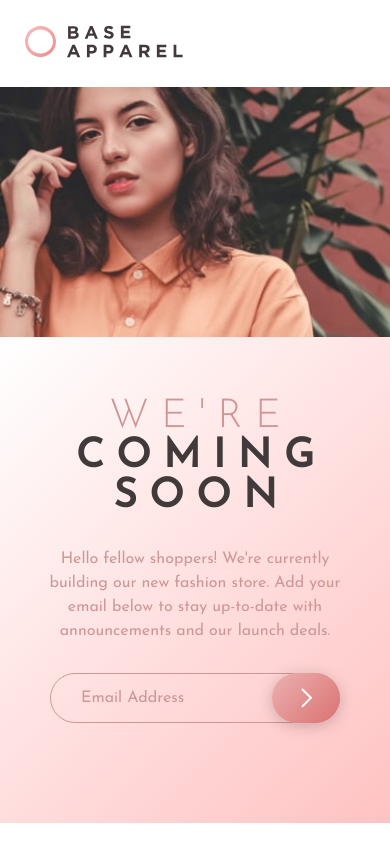
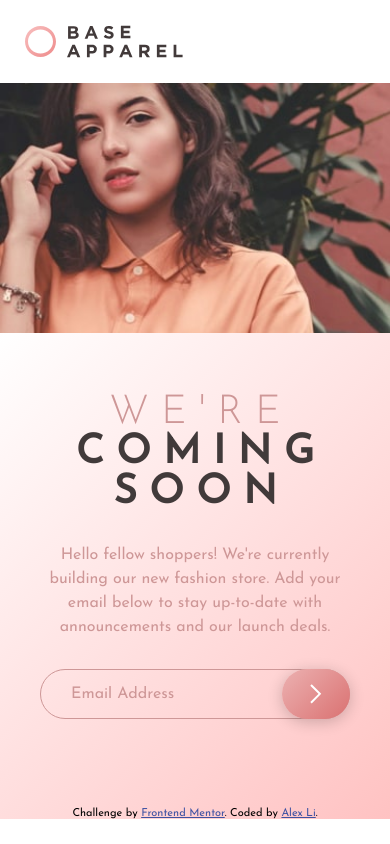
Before and after one commit to awexli/base-apparel-landing-page, a plain HTML site: page index.html in a window 390 px wide. Drawn offline with Linux system fonts and the light colour scheme.

Commit message:
add media query paddings
- use correct dimensions for svg

```diff
--- a/global.scss
+++ b/global.scss
@@ -38,7 +38,7 @@ main {
       'head hero'
       'content hero'
       'content hero';
-    background-image: url(images/bg-pattern-desktop.svg);
+    background-image: url(./images/bg-pattern-desktop.svg);
     background-size: cover;
     background-position: center;
     background-repeat: no-repeat;
@@ -51,6 +51,12 @@ main > header {
   align-items: center;
   padding: 25px;
 
+  #logo-container {
+    background: url(./images/logo.svg) no-repeat;
+    width: 158px;
+    height: 33px;
+  }
+
   @media only screen and (min-width: 1024px) {
     padding: 0 100px;
   }
@@ -58,24 +64,29 @@ main > header {
   @media only screen and (min-width: 1400px) {
     padding: 0 170px;
   }
+
+  @media only screen and (min-width: 1920px) {
+    padding: 0 270px;
+  }
 }
 
 main > #hero {
   grid-area: hero;
-  max-width: 100vw; // media query here
+  max-width: 100vw;
   min-height: 250px;
-  background-image: url(images/hero-mobile.jpg);
+  background: url(./images/hero-mobile.jpg) no-repeat;
   background-size: cover;
-  background-repeat: no-repeat;
 
   @media only screen and (min-width: 1024px) {
-    background-image: url(images/hero-desktop.jpg);
+    background-image: url(./images/hero-desktop.jpg);
   }
 }
 
 main > #main-content {
   grid-area: content;
   background: $gradient-one;
+  position: relative;
+
   @media only screen and (min-width: 1024px) {
     background: none;
     padding: 0 70px;
@@ -83,6 +94,10 @@ main > #main-content {
 
   @media only screen and (min-width: 1400px) {
     padding: 0 140px;
+  }
+
+  @media only screen and (min-width: 1920px) {
+    padding: 0 240px;
   }
 }
 
@@ -129,7 +144,10 @@ main > #main-content {
 }
 
 form {
-  padding: 0 50px;
+  padding: 0 40px;
+  @media only screen and (min-width: 1400px) {
+    padding: 0 70px 0 30px;
+  }
 }
 
 #text-input-container {
@@ -164,17 +182,21 @@ form {
   cursor: pointer;
 
   .arrow {
-    background-image: url(/images/icon-arrow.svg);
+    background: url(./images/icon-arrow.svg) no-repeat;
     background-position: center;
-    background-repeat: no-repeat;
-    width: 70px;
-    height: 50px;
+    width: 12px;
+    height: 20px;
     border: none;
+    margin: auto;
+  }
+
+  @media only screen and (min-width: 1024px) {
+    width: 90px;
   }
 }
 
 .btn-submit:hover {
-  background: $gradient-one;
+  background: lightpink;
 }
 
 ::placeholder {
@@ -184,6 +206,10 @@ form {
 #attribution {
   font-size: 11px;
   text-align: center;
+  position: absolute;
+  bottom: 0;
+  right: 0;
+  left: 0;
 }
 #attribution a {
   color: hsl(228, 45%, 44%);
--- a/index.html
+++ b/index.html
@@ -22,9 +22,7 @@
   <body>
     <main>
       <header>
-        <div id="logo-container">
-          <img src="/images/logo.svg" alt="Base Apparel Logo" id="logo" />
-        </div>
+        <div id="logo-container"></div>
       </header>
       <div id="hero"></div>
       <div id="main-content">
@@ -58,16 +56,18 @@
               </div>
             </div>
           </form>
+          <footer>
+            <p id="attribution">
+              Challenge by
+              <a
+                href="https://www.frontendmentor.io?ref=challenge"
+                target="_blank"
+                >Frontend Mentor</a
+              >. Coded by <a href="https://github.com/awexli">Alex Li</a>.
+            </p>
+          </footer>
         </div>
       </div>
     </main>
-    <!-- <footer>
-      <p id="attribution">
-        Challenge by
-        <a href="https://www.frontendmentor.io?ref=challenge" target="_blank"
-          >Frontend Mentor</a
-        >. Coded by <a href="#">Alex Li</a>.
-      </p>
-    </footer> -->
   </body>
 </html>
```
Also changed, not shown: styles.css, 1 other file.
